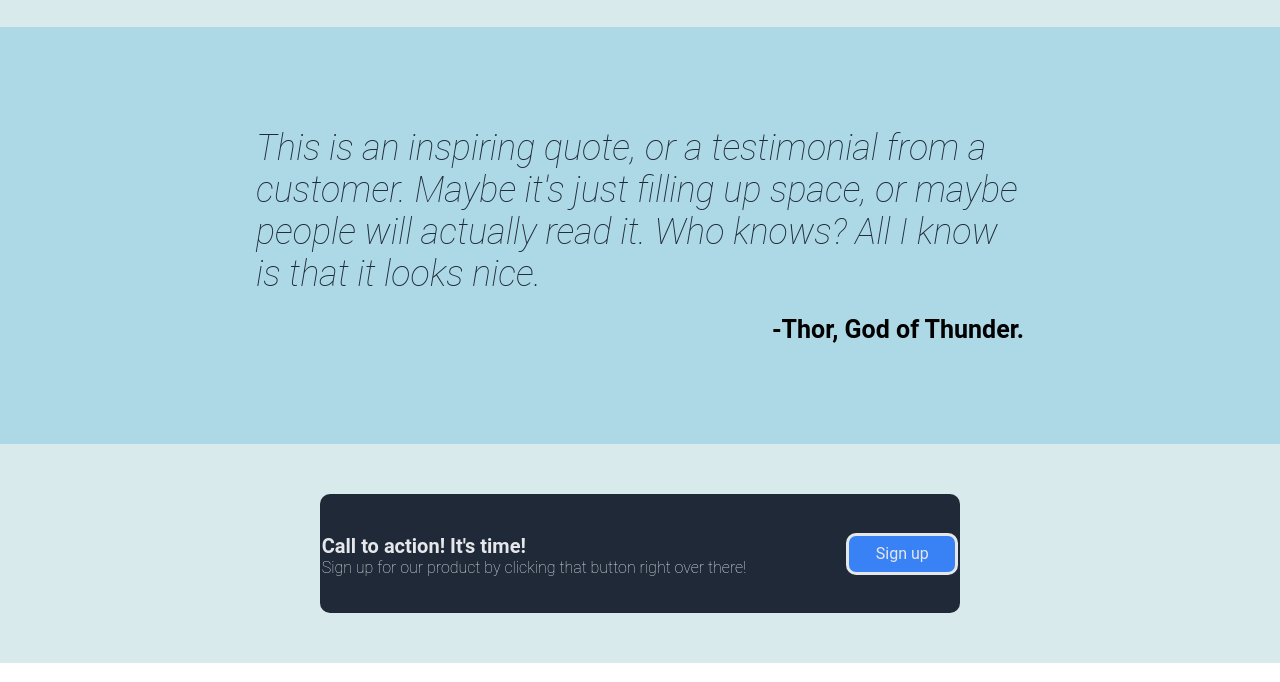
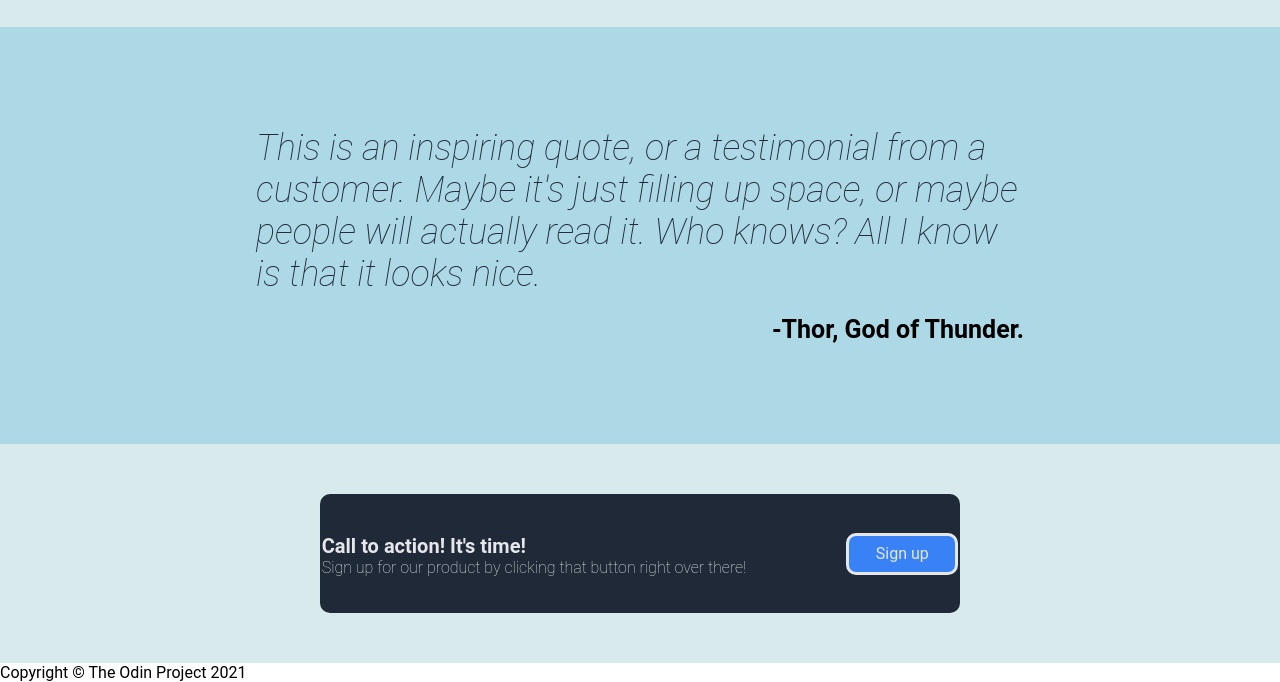
Before and after one commit to carlavid/odin-landing-page, a plain HTML site: page index.html in a window 1280 px wide. Shown: the part 844-1526 px from the top of the page. Drawn offline with Linux system fonts and the light colour scheme.

Commit message:
Add footer

```diff
--- a/index.html
+++ b/index.html
@@ -66,6 +66,6 @@
             </div>
 
         </div>
-
+        <footer><div class="copyright">Copyright &copy The Odin Project 2021</div></footer>
     </body>
 </html>
```
